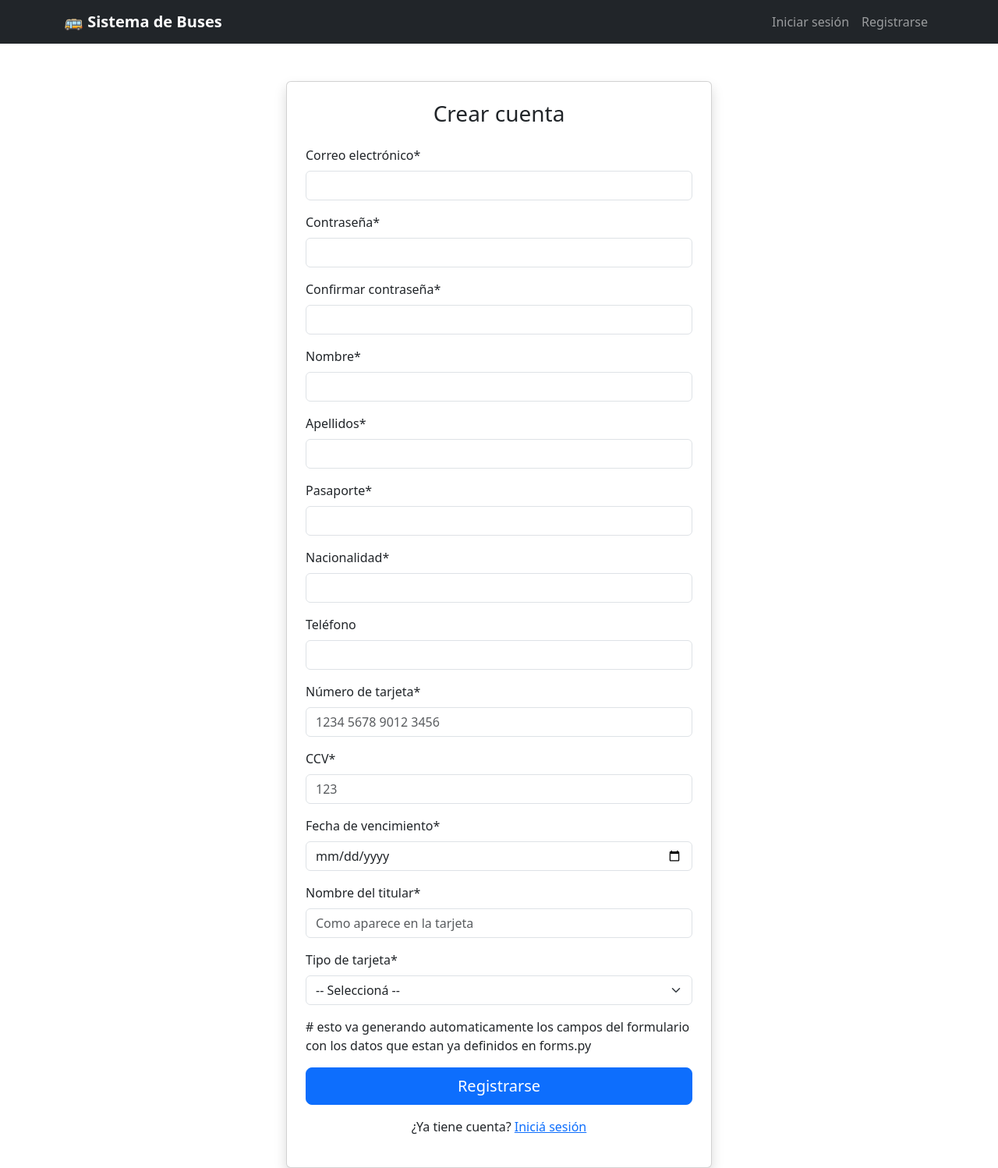
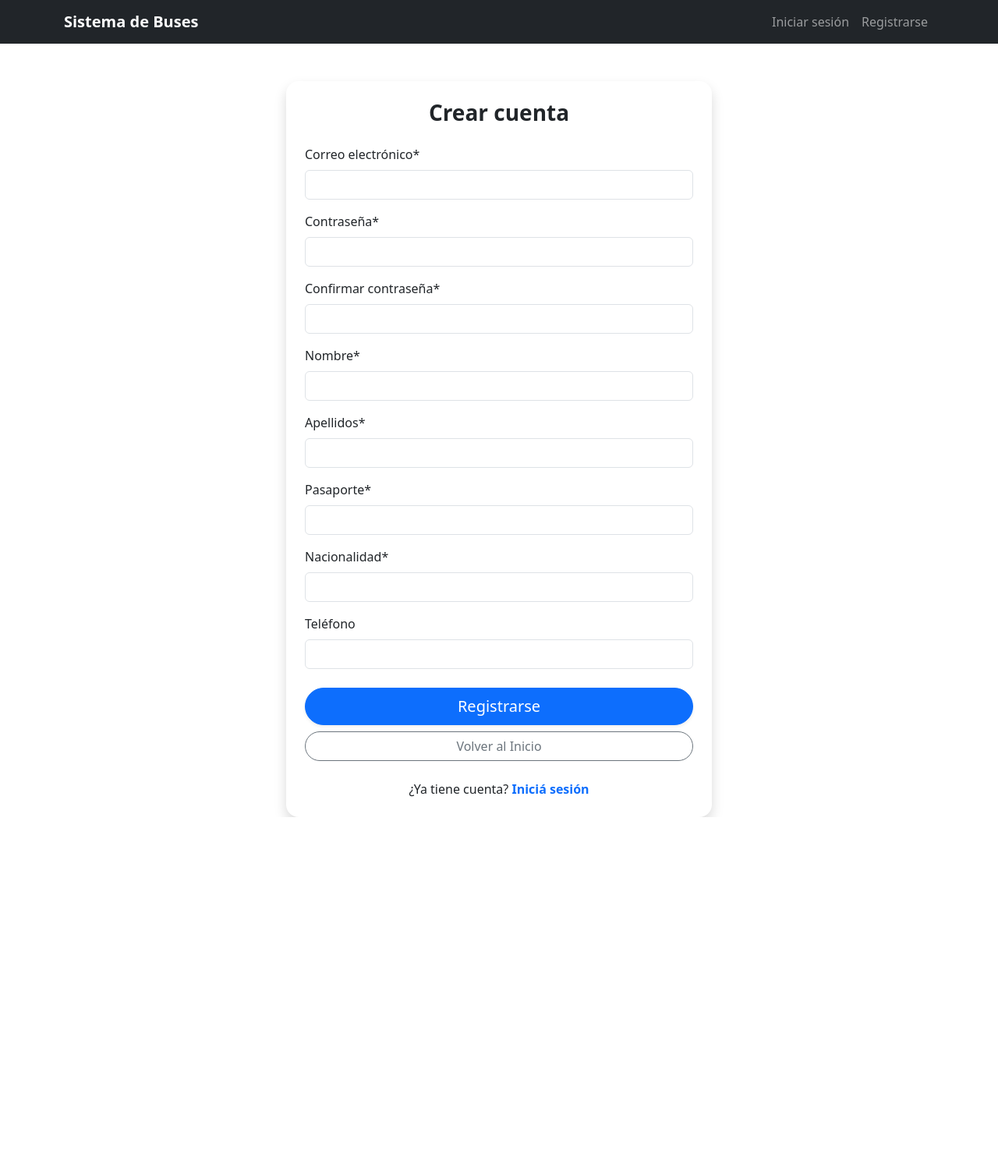
Before and after one commit to jimenalopm/sistemaVentaPasajes, a Django app: page /usuarios/registro/ in a window 1280 px wide. Shown: the whole page at 78% size. After the commit the page ends 1048 px from the top, so only its background shows below. Run offline with Django 5.2, Linux system fonts and the light colour scheme; some libraries are stand-ins or nearby versions.

Commit message:
Cambios de estetica y manejo de errores

```diff
--- a/rutas/templates/rutas/lista.html
+++ b/rutas/templates/rutas/lista.html
@@ -8,11 +8,11 @@
     {# Cabecera: Título y botón de navegación para regresar al Inicio #}
     <div class="d-flex justify-content-between align-items-center mb-4">
         <div>
-            <h2 class="mb-1 fw-bold text-dark">🗺️ Rutas y Horarios Disponibles</h2>
+            <h2 class="mb-1 fw-bold text-dark"> Rutas y Horarios Disponibles</h2>
             <p class="text-muted mb-0">Consulta aquí nuestros destinos internacionales.</p>
         </div>
         <a href="{% url 'rutas:inicio' %}" class="btn btn-outline-secondary rounded-pill px-4 shadow-sm">
-            🏠 Volver al Inicio
+             Volver al Inicio
         </a>
     </div>
 
--- a/templates/base.html
+++ b/templates/base.html
@@ -21,7 +21,7 @@
 <nav class="navbar navbar-expand-lg navbar-dark bg-dark fixed-top">
     <div class="container">
         <a class="navbar-brand fw-bold" href="{% url 'rutas:inicio' %}">
-            🚌 Sistema de Buses
+             Sistema de Buses
         </a>
         <div class="navbar-nav ms-auto">
             {% if user.is_authenticated %}
--- a/tiquetes/templates/tiquetes/comprar.html
+++ b/tiquetes/templates/tiquetes/comprar.html
@@ -10,7 +10,7 @@
             {# ── Resumen del viaje elegido ── #}
             <div class="card border-0 shadow-sm rounded-4 mb-4">
                 <div class="card-header bg-dark text-white rounded-top-4 py-3">
-                    <h5 class="mb-0 fw-bold">🚌 Resumen del Viaje</h5>
+                    <h5 class="mb-0 fw-bold"> Resumen del Viaje</h5>
                 </div>
                 <div class="card-body p-4">
                     <div class="row text-center g-3">
@@ -63,7 +63,7 @@
 
                         {# --- NUEVA SECCIÓN: DATOS DE LA TARJETA --- #}
                         <div class="p-3 bg-light rounded-3 border mb-4">
-    <h6 class="fw-bold mb-3">💳 Información de la Tarjeta</h6>
+    <h6 class="fw-bold mb-3"> Información de la Tarjeta</h6>
 
     <div class="mb-3">
         <label class="small fw-bold">Nombre en la tarjeta</label>
@@ -98,7 +98,7 @@
 
                         <div class="d-flex gap-3">
                             <button type="submit" class="btn btn-primary btn-lg px-5 rounded-pill shadow-sm">
-                                ✅ Confirmar Compra
+                                Confirmar Compra
                             </button>
                             <a href="{% url 'rutas:lista_rutas' %}" class="btn btn-outline-secondary btn-lg rounded-pill">
                                 Cancelar
--- a/usuarios/forms.py
+++ b/usuarios/forms.py
@@ -3,21 +3,11 @@ from django.contrib.auth.models import User
 from django.contrib.auth.forms import AuthenticationForm
 from .models import Cliente
 
-
 class RegistroForm(forms.Form):
-
-    #Datos de la cuenta
-    email = forms.EmailField(
-        label="Correo electrónico"
-    )
-    password1 = forms.CharField(
-        label="Contraseña",
-        widget=forms.PasswordInput
-    )
-    password2 = forms.CharField(
-        label="Confirmar contraseña",
-        widget=forms.PasswordInput
-    )
+    # Datos de la cuenta
+    email = forms.EmailField(label="Correo electrónico")
+    password1 = forms.CharField(label="Contraseña", widget=forms.PasswordInput)
+    password2 = forms.CharField(label="Confirmar contraseña", widget=forms.PasswordInput)
 
     # Datos personales
     nombre = forms.CharField(label="Nombre", max_length=50)
@@ -26,63 +16,27 @@ class RegistroForm(forms.Form):
     nacionalidad = forms.CharField(label="Nacionalidad", max_length=50)
     telefono = forms.CharField(label="Teléfono", max_length=20, required=False)
 
-    # Datos de la tarjeta
-    # El enunciado pide: Tarjeta, CCV y fecha de vencimiento
-    numero_tarjeta = forms.CharField(
-        label="Número de tarjeta",
-        max_length=20,
-        widget=forms.TextInput(attrs={"placeholder": "1234 5678 9012 3456"})
-    )
-    ccv = forms.CharField(
-        label="CCV",
-        max_length=4,
-        widget=forms.TextInput(attrs={"placeholder": "123"})
-    )
-    fecha_vencimiento = forms.DateField(
-        label="Fecha de vencimiento",
-        widget=forms.DateInput(attrs={"type": "date"})
-        # type=date hace que aparezca el selector de fecha en el navegador
-    )
-    titular_tarjeta = forms.CharField(
-        label="Nombre del titular",
-        max_length=100,
-        widget=forms.TextInput(attrs={"placeholder": "Como aparece en la tarjeta"})
-    )
-    tipo_tarjeta = forms.ChoiceField(
-        label="Tipo de tarjeta",
-        choices=[
-            ("", "-- Seleccioná --"),
-            ("Visa", "Visa"),
-            ("Mastercard", "Mastercard"),
-            ("American Express", "American Express"),
-        ]
-    )
-
-    # Validaciones extra
     def clean(self):
         cleaned_data = super().clean()
 
-        # Verificar que las contraseñas coincidan
+        # 1. Validar Contraseñas
         p1 = cleaned_data.get("password1")
         p2 = cleaned_data.get("password2")
         if p1 and p2 and p1 != p2:
-            raise forms.ValidationError("Las contraseñas no coinciden.")
+            self.add_error('password2', "Las contraseñas no coinciden.")
 
-        # Verificar que el correo no esté ya registrado
+        # 2. Validar Correo Duplicado
         email = cleaned_data.get("email")
-        if email and User.objects.filter(email=email).exists():
-            raise forms.ValidationError("Este correo ya está registrado.")
+        if email and User.objects.filter(username=email).exists():
+            self.add_error('email', "Este correo ya está registrado.")
+
+        # 3. Validar Pasaporte Duplicado
+        pasaporte = cleaned_data.get("pasaporte")
+        if pasaporte and Cliente.objects.filter(pasaporte=pasaporte).exists():
+            self.add_error('pasaporte', "Este número de pasaporte ya existe.")
 
         return cleaned_data
 
-
-# Formulario de login
 class LoginForm(AuthenticationForm):
-    username = forms.EmailField(
-        label="Correo electrónico",
-        widget=forms.EmailInput(attrs={"class": "form-control"})
-    )
-    password = forms.CharField(
-        label="Contraseña",
-        widget=forms.PasswordInput(attrs={"class": "form-control"})
-    )
+    username = forms.EmailField(label="Correo electrónico", widget=forms.EmailInput(attrs={"class": "form-control"}))
+    password = forms.CharField(label="Contraseña", widget=forms.PasswordInput(attrs={"class": "form-control"}))
--- a/usuarios/templates/usuarios/login.html
+++ b/usuarios/templates/usuarios/login.html
@@ -14,6 +14,10 @@
                     </form>
                     <div class="text-center mt-3">
                         <p>¿No tienes cuenta? <a href="{% url 'usuarios:registro' %}">Regístrate aquí</a></p>
+                        {# BOTÓN DE VOLVER AL INICIO #}
+                        <a href="{% url 'rutas:inicio' %}" class="btn btn-outline-secondary rounded-pill">
+                             Volver al Inicio
+                        </a>
                     </div>
                 </div>
             </div>
--- a/usuarios/templates/usuarios/registro.html
+++ b/usuarios/templates/usuarios/registro.html
@@ -1,32 +1,37 @@
 {% extends 'base.html' %}
 {% load crispy_forms_tags %}
 
-{% block title %}Registrarse{% endblock %} # el mismo que esta en html base y lo cambiamos aqui
+{% block title %}Registrarse{% endblock %}
 
 {% block content %}
-
 <div class="row justify-content-center">
     <div class="col-md-6">
-        <div class="card shadow">
+        <div class="card shadow border-0 rounded-4">
             <div class="card-body p-4">
-                <h3 class="card-title text-center mb-4">Crear cuenta</h3>
+                <h3 class="card-title text-center mb-4 fw-bold">Crear cuenta</h3>
 
                 <form method="POST">
-                    {% csrf_token %} {# Genera un campo oculto con un token único guardado también en la sesión del servidor.Cuando el form se envía, Django compara los dos tokens:si coinciden, procesa el POST; si no, lo rechaza.Esto evita que sitios maliciosos envíen formularios usando tu sesión. #}
-                    {{ form|crispy }}  # esto va generando automaticamente los campos del formulario con los datos que estan ya definidos en forms.py
-                    <div class="d-grid mt-3">
-                        <button type="submit" class="btn btn-primary btn-lg">
+                    {% csrf_token %}
+                    {{ form|crispy }}
+
+                    <div class="d-grid gap-2 mt-4">
+                        <button type="submit" class="btn btn-primary btn-lg rounded-pill shadow-sm">
                             Registrarse
                         </button>
+
+                        {# BOTÓN DE VOLVER AL INICIO #}
+                        <a href="{% url 'rutas:inicio' %}" class="btn btn-outline-secondary rounded-pill">
+                             Volver al Inicio
+                        </a>
                     </div>
                 </form>
 
-                <p class="text-center mt-3">
+                <p class="text-center mt-4 mb-0">
                     ¿Ya tiene cuenta?
-                    <a href="/usuarios/login/">Iniciá sesión</a>
+                    <a href="{% url 'usuarios:login' %}" class="fw-bold text-decoration-none">Iniciá sesión</a>
                 </p>
             </div>
         </div>
     </div>
 </div>
-{% endblock %} # este es el mismo que esta en html base y se rellena con esto
+{% endblock %}
--- a/usuarios/views.py
+++ b/usuarios/views.py
@@ -9,42 +9,16 @@ def registro(request):
     if request.method == "POST":
         form = RegistroForm(request.POST)
         if form.is_valid():
-            # Paso 1: Crear el User
-            user = User.objects.create_user(
-                username=form.cleaned_data["email"],
-                email=form.cleaned_data["email"],
-                password=form.cleaned_data["password1"],
-            )
-
-            # Paso 2: Crear el Cliente
-            cliente = Cliente.objects.create(
-                user=user,
-                nombre=form.cleaned_data["nombre"],
-                apellido=form.cleaned_data["apellido"],
-                pasaporte=form.cleaned_data["pasaporte"],
-                nacionalidad=form.cleaned_data["nacionalidad"],
-                telefono=form.cleaned_data["telefono"],
-            )
-
-            # Paso 3: Crear la Tarjeta
-            Tarjeta.objects.create(
-                cliente=cliente,
-                numero_tarjeta=form.cleaned_data["numero_tarjeta"],
-                ccv=form.cleaned_data["ccv"],
-                fecha_vencimiento=form.cleaned_data["fecha_vencimiento"],
-                titular=form.cleaned_data["titular_tarjeta"],
-                tipo=form.cleaned_data["tipo_tarjeta"],
-            )
-
-            messages.success(request, "¡Cuenta creada exitosamente! Ya puedes navegar.")
-
-            # CAMBIO AQUÍ: Logueamos al usuario de una vez y lo mandamos al INICIO
-            login(request, user)
+            # ... tu lógica de creación de User y Cliente que ya tienes ...
+            # (Asegúrate de que el redirect esté aquí adentro)
             return redirect("rutas:inicio")
 
+        # Si NO es válido, el código saltará aquí y pasará al render de abajo
+        messages.error(request, "Por favor corrija los errores en el formulario.")
     else:
         form = RegistroForm()
 
+    # ESTA LÍNEA DEBE ESTAR FUERA DEL IF DEL POST
     return render(request, "usuarios/registro.html", {"form": form})
 
 
```
Also changed, not shown: tiquetes/templates/tiquetes/mis_tiquetes.html (+4 -4 lines).
